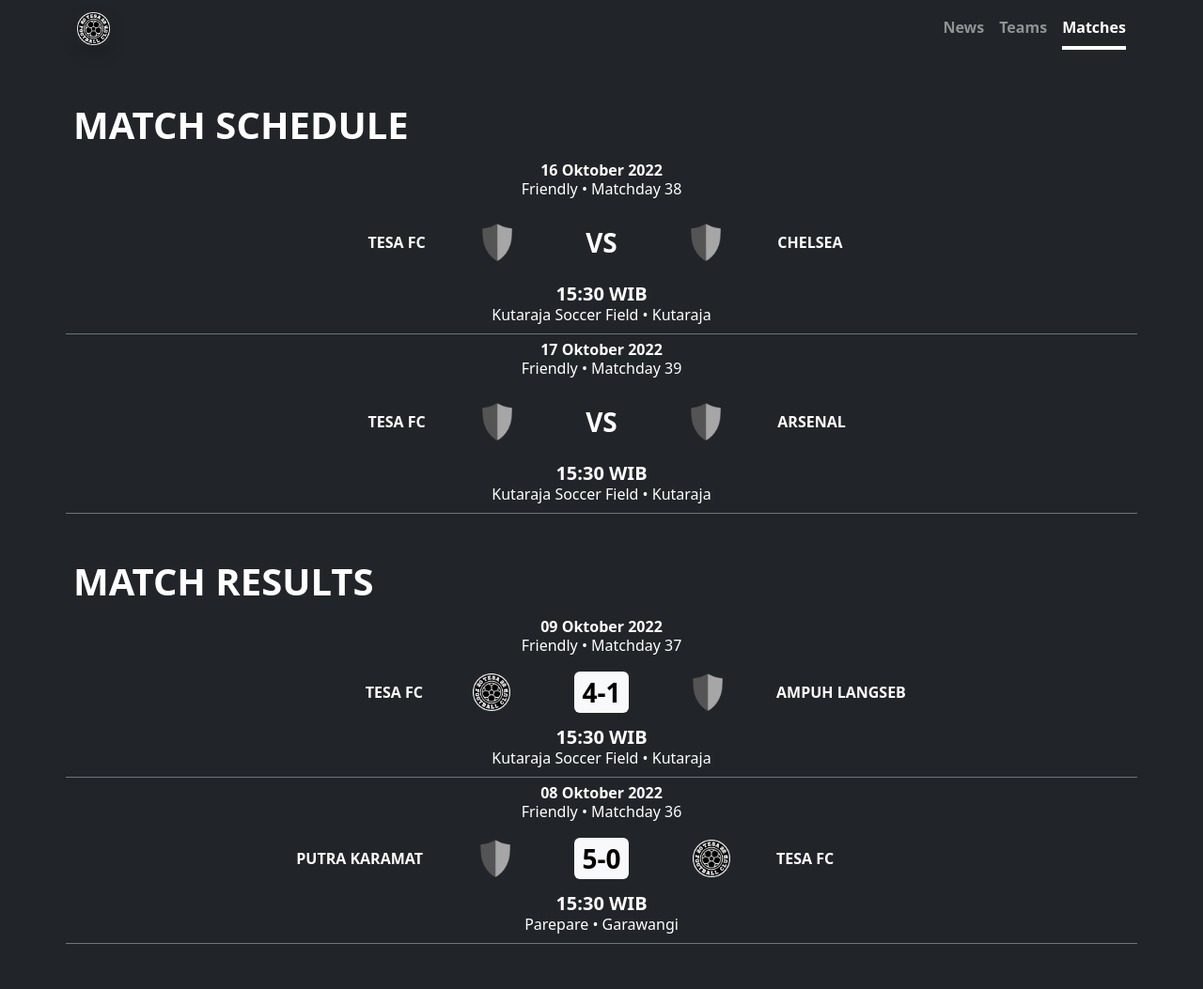
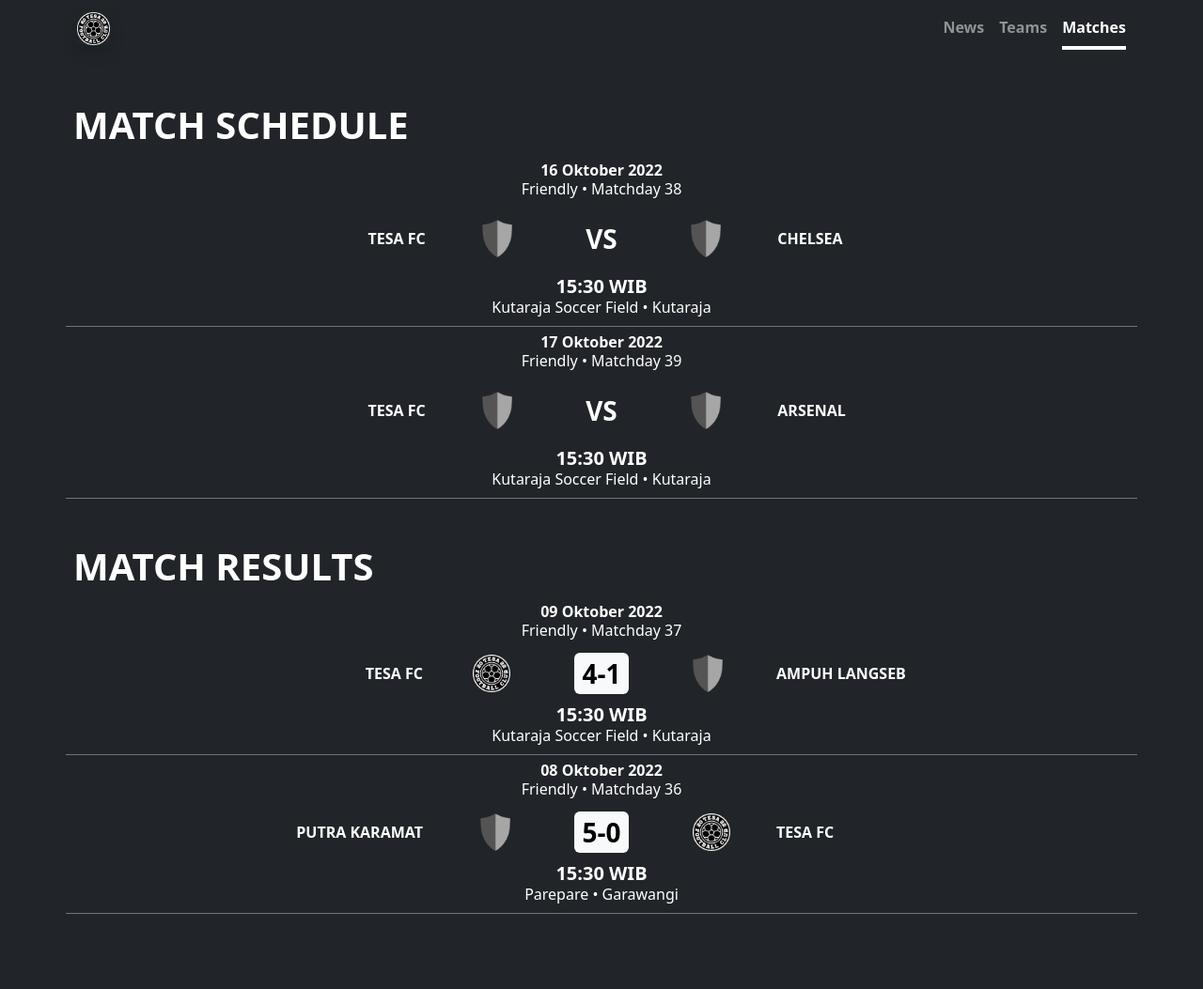
Before and after one commit to tesafc/tesafc.github.io, a Jekyll site: the page built from matches.html, in a window 1280 px wide. Shown: the whole page at 94% size. Built offline with Jekyll 4.4.1, drawn with Linux system fonts in a browser that asks for light colours; after the commit the page ends 1021 px from its top, so only the background shows below that.

Commit message:
Update matches.html

```diff
--- a/matches.html
+++ b/matches.html
@@ -15,7 +15,7 @@
             <p class="card-text text-center text-capitalize fw-bolder mb-0 lh-1">{{ match.time }}</p>
             <p class="card-text text-center text-capitalize text-uppercase mb-0">{{ match.competition }} • {{ match.matchday }}</p>
           </div>
-          <div class="card-body py-2">
+          <div class="card-body py-1">
             <div class="row g-1">
               <div class="col-4 d-flex justify-content-end align-items-center">
                 <p class="card-text text-end text-uppercase fw-bolder lh-1 pe-3 pe-md-0">{{ match.home-team.name }}</p>
@@ -55,7 +55,7 @@
             <p class="card-text text-center text-capitalize fw-bolder mb-0 lh-1">{{ match.time }}</p>
             <p class="card-text text-center text-capitalize text-uppercase mb-0">{{ match.competition }} • {{ match.matchday }}</p>
           </div>
-          <div class="card-body py-2">
+          <div class="card-body py-1">
             <div class="row g-2">
               <div class="col-4 d-flex justify-content-end align-items-center">
                 <p class="card-text text-end text-uppercase fw-bolder lh-1 pe-3 pe-md-0">{{ match.home-team.name }}</p>
```
